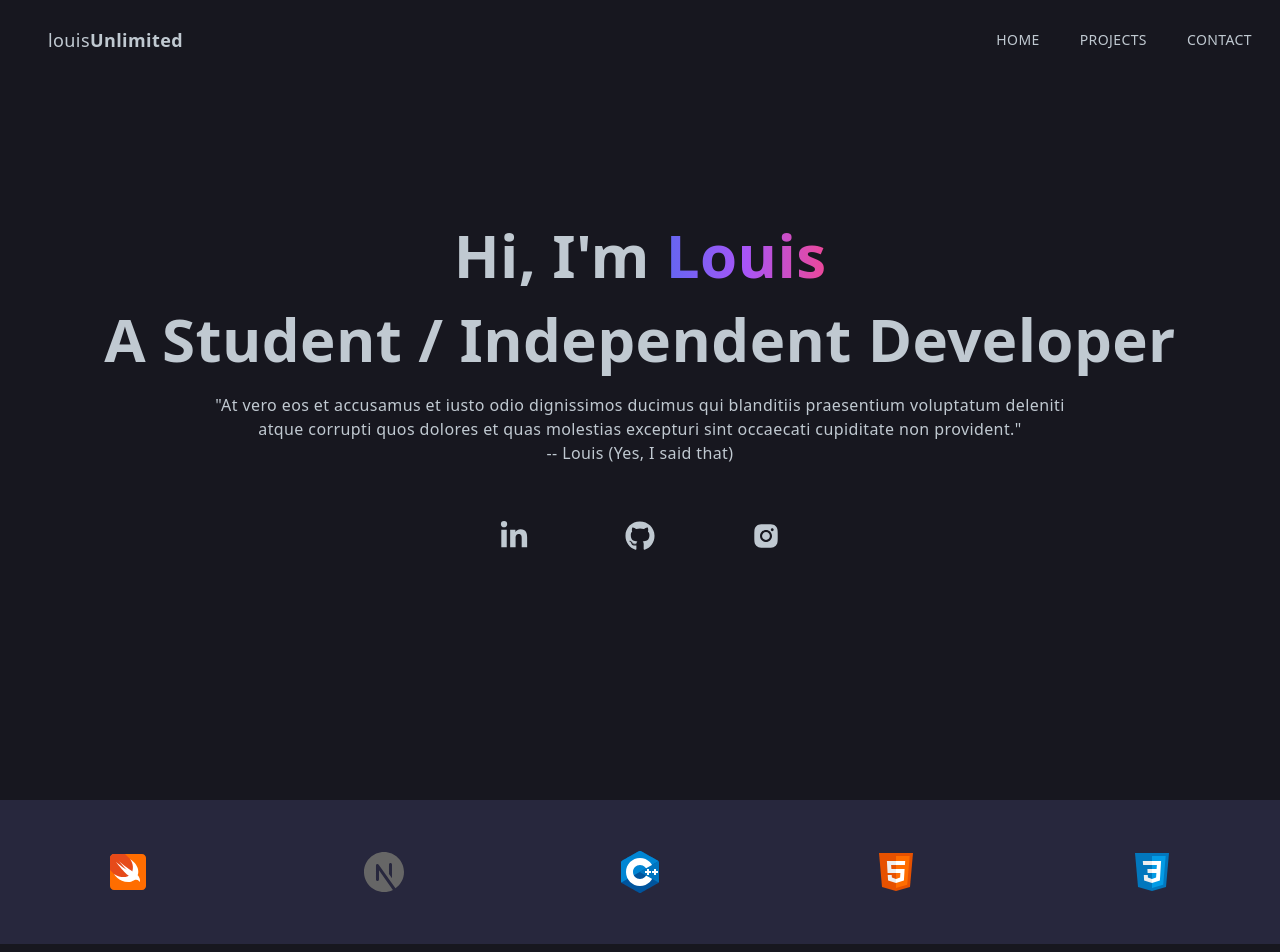
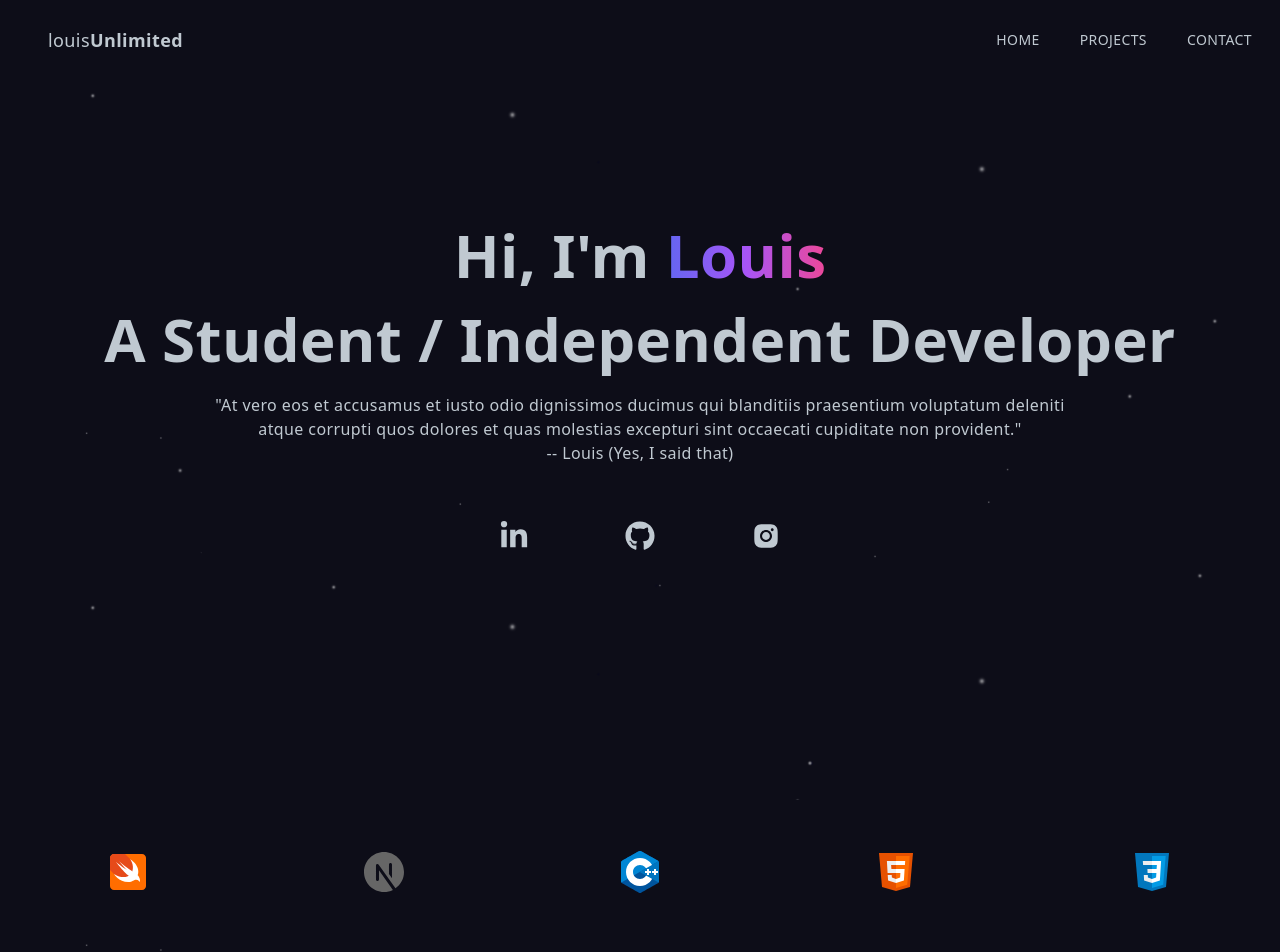
Before and after one commit to louisunlimited/louisunlimited.com, a Next.js app: page / in a window 1280 px wide. Shown: the top 952 px of the page. Built offline with nearby package versions, Linux system fonts and the light colour scheme.

Commit message:
feat(theme):new bg & color

```diff
--- a/components/Navbar.jsx
+++ b/components/Navbar.jsx
@@ -11,7 +11,7 @@ const Navbar = () => {
   };
 
   return (
-    <div className="fixed w-full h-20 z-[100] bg-[#17171f]">
+    <div className="fixed w-full h-20 z-[100] bg-[#0d0d18]">
       <div className="flex justify-between items-center w-full h-full px-2 2xl:px-16">
         <div className="p-10">
           <Link href="/#home">
@@ -50,7 +50,7 @@ const Navbar = () => {
         <div
           className={
             nav
-              ? "fixed left-0 top-0 w-[75%] sm:w-[60%] m:w-[45%] h-screen bg-[#17171f] p-10 ease-in duration-500"
+              ? "fixed left-0 top-0 w-[75%] sm:w-[60%] m:w-[45%] h-screen bg-[#0d0d18]/90 p-10 ease-in duration-500"
               : "fixed left-[-100%] top-0 p-10 ease-in duration-500"
           }
         >
--- a/components/Skills.jsx
+++ b/components/Skills.jsx
@@ -4,7 +4,7 @@ import Image from "next/image";
 
 const Skills = () => {
   return (
-    <section className="bg-[#27273d] py-12">
+    <section className="bg-[#0d0d18] py-12">
       <div className=" container mx-auto">
         <div className="grid md:grid-flow-row grid-cols-5">
           {skills.map((skill, index) => {
--- a/styles/globals.css
+++ b/styles/globals.css
@@ -8,7 +8,7 @@ html{
 
 @layer base {
   body {
-    @apply bg-[#17171f] text-[#c0c9d1] tracking-wide
+    @apply bg-contain bg-[#0d0d18] bg-space-backdrop text-[#c0c9d1] tracking-wide
   }
 
   h1, h2, h3, h4, h5, h6 {
--- a/tailwind.config.js
+++ b/tailwind.config.js
@@ -5,7 +5,11 @@ module.exports = {
     "./components/**/*.{js,ts,jsx,tsx}",
   ],
   theme: {
-    extend: {},
+    extend: {
+      backgroundImage: {
+        "space-backdrop": "url('../public/space-bg.png')",
+      },
+    },
   },
   plugins: [],
 };
```
Also changed, not shown: public/space-bg.png (added).
